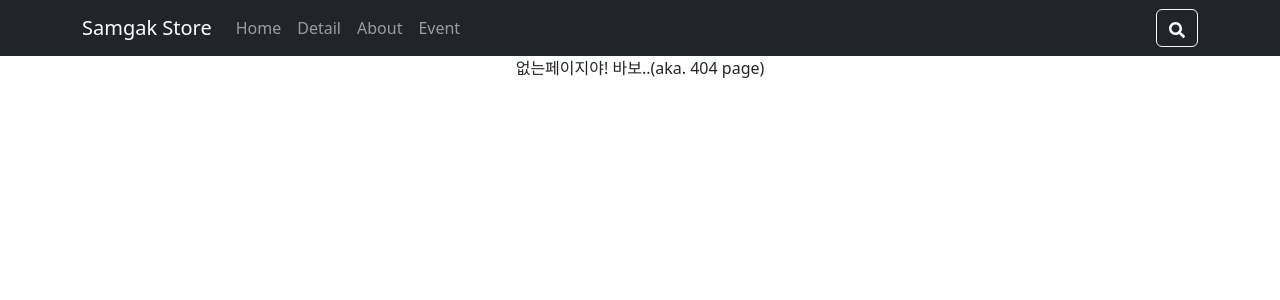
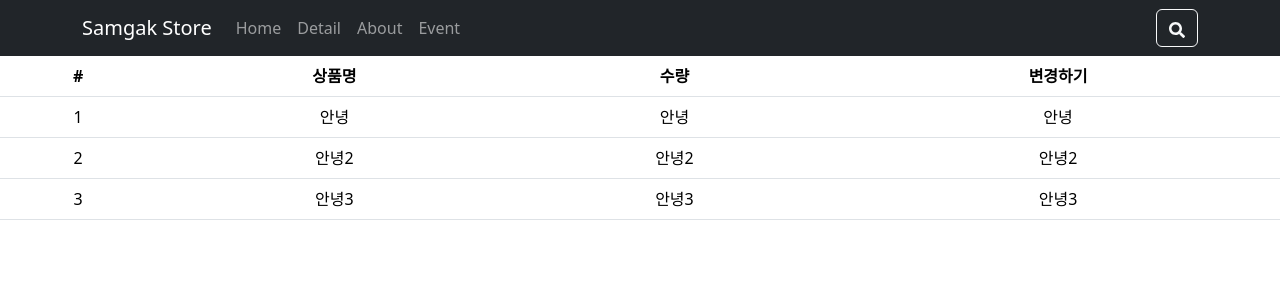
Before and after one commit to khwww/react-shop, a React (Create React App) app: page /cart in a window 1280 px wide. Before the commit this address had no page. Shown: the top 300 px of the page. Built offline with nearby package versions, Linux system fonts and the light colour scheme.

Commit message:
redux 세팅

```diff
--- a/package.json
+++ b/package.json
@@ -3,6 +3,7 @@
   "version": "0.1.0",
   "private": true,
   "dependencies": {
+    "@reduxjs/toolkit": "^2.1.0",
     "@testing-library/jest-dom": "^5.17.0",
     "@testing-library/react": "^13.4.0",
     "@testing-library/user-event": "^13.5.0",
@@ -12,6 +13,7 @@
     "react-bootstrap": "^2.10.0",
     "react-dom": "^18.2.0",
     "react-icons": "^5.0.1",
+    "react-redux": "^9.1.0",
     "react-router-dom": "^6.21.3",
     "react-scripts": "5.0.1",
     "styled-components": "^6.1.8",
--- a/src/App.js
+++ b/src/App.js
@@ -10,6 +10,7 @@ import { useState } from "react";
 import { useEffect } from 'react';
 //라우터 라이브러리 사용을 위한 import
 import { Routes, Route, Link, useNavigate, Outlet } from 'react-router-dom'
+import Cart from './routes/Cart.js'
 
 function App(){
   let [bag] = useState(data);
@@ -92,6 +93,8 @@ function App(){
 
         <Route path="/detail/:id" element={ <Detail bag={bag}/> }/>
 
+        <Route path='/cart'element={<Cart/>}/>
+
       </Routes>
 
 
--- a/src/index.js
+++ b/src/index.js
@@ -4,15 +4,18 @@ import './index.css';
 import App from './App';
 import reportWebVitals from './reportWebVitals';
 import { BrowserRouter } from 'react-router-dom';
+import { Provider } from 'react-redux';
+import store from './store.js'
 
 const root = ReactDOM.createRoot(document.getElementById('root'));
 root.render(
-  <React.StrictMode>
-    <BrowserRouter>
-    <App />
-    </BrowserRouter>
-
-  </React.StrictMode>
+  <Provider store={store}>
+    <React.StrictMode>
+      <BrowserRouter>
+        <App />
+      </BrowserRouter>
+    </React.StrictMode>
+  </Provider>
 );
 
 // If you want to start measuring performance in your app, pass a function
--- /dev/null
+++ b/src/routes/Cart.js
@@ -0,0 +1,41 @@
+import {Table} from 'react-bootstrap'
+
+// tr넣으면 행 하나 생기고 th넣으면 열 하나 생김
+function Cart(){
+  return (
+    <div>
+      <Table>
+        <thead>
+          <tr>
+            <th>#</th>
+            <th>상품명</th>
+            <th>수량</th>
+            <th>변경하기</th>
+          </tr>
+        </thead>
+        <tbody>
+          <tr>
+            <td>1</td>
+            <td>안녕</td>
+            <td>안녕</td>
+            <td>안녕</td>
+          </tr>
+          <tr>
+            <td>2</td>
+            <td>안녕2</td>
+            <td>안녕2</td>
+            <td>안녕2</td>
+          </tr>
+          <tr>
+            <td>3</td>
+            <td>안녕3</td>
+            <td>안녕3</td>
+            <td>안녕3</td>
+          </tr>
+        </tbody>
+      </Table>
+    </div>
+  )
+}
+
+export default Cart
--- /dev/null
+++ b/src/store.js
@@ -0,0 +1,5 @@
+import { configureStore } from '@reduxjs/toolkit'
+
+export default configureStore({
+  reducer: { }
+})
```
Also changed, not shown: 1 other file (tests, documents, lock files or other folders).
